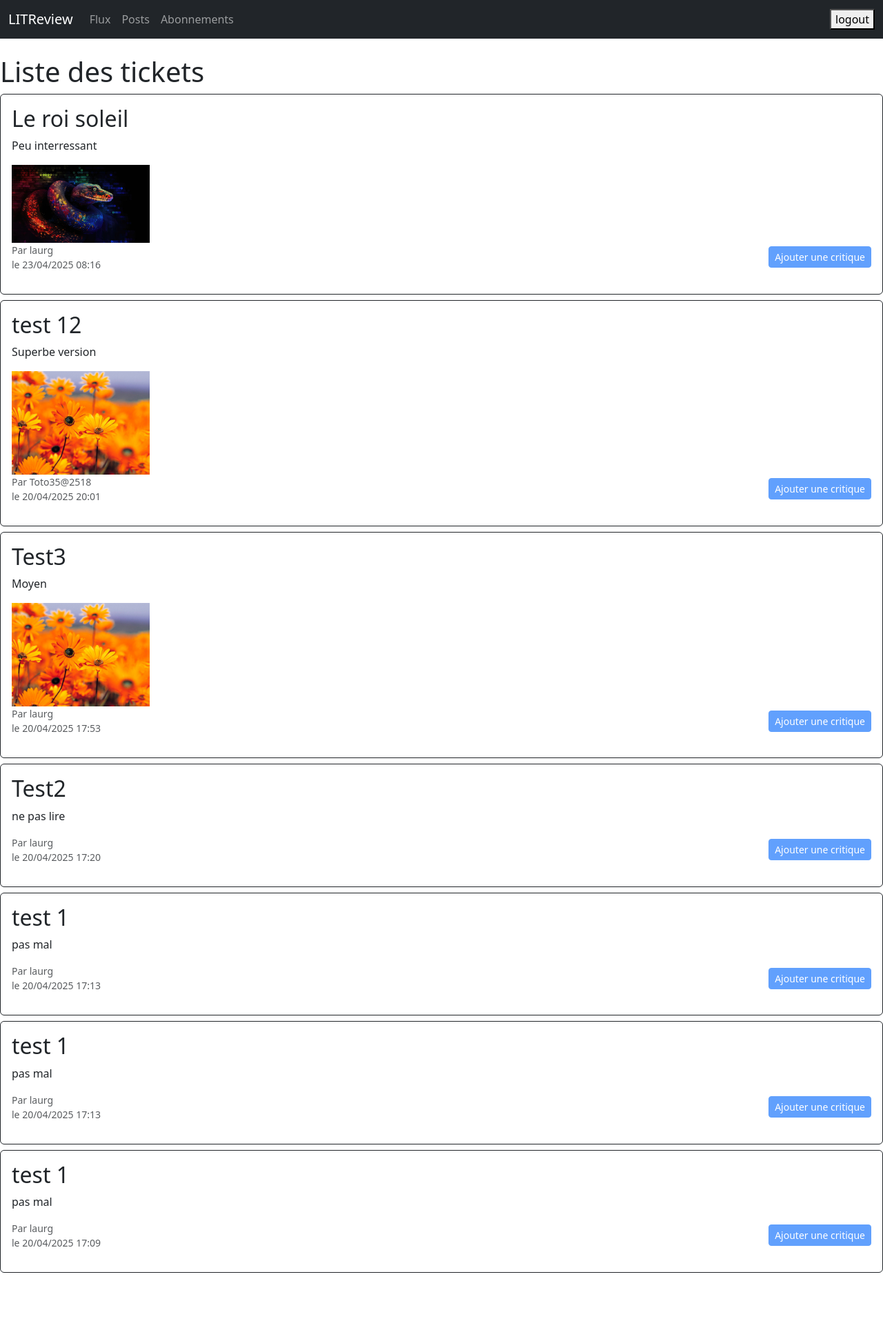
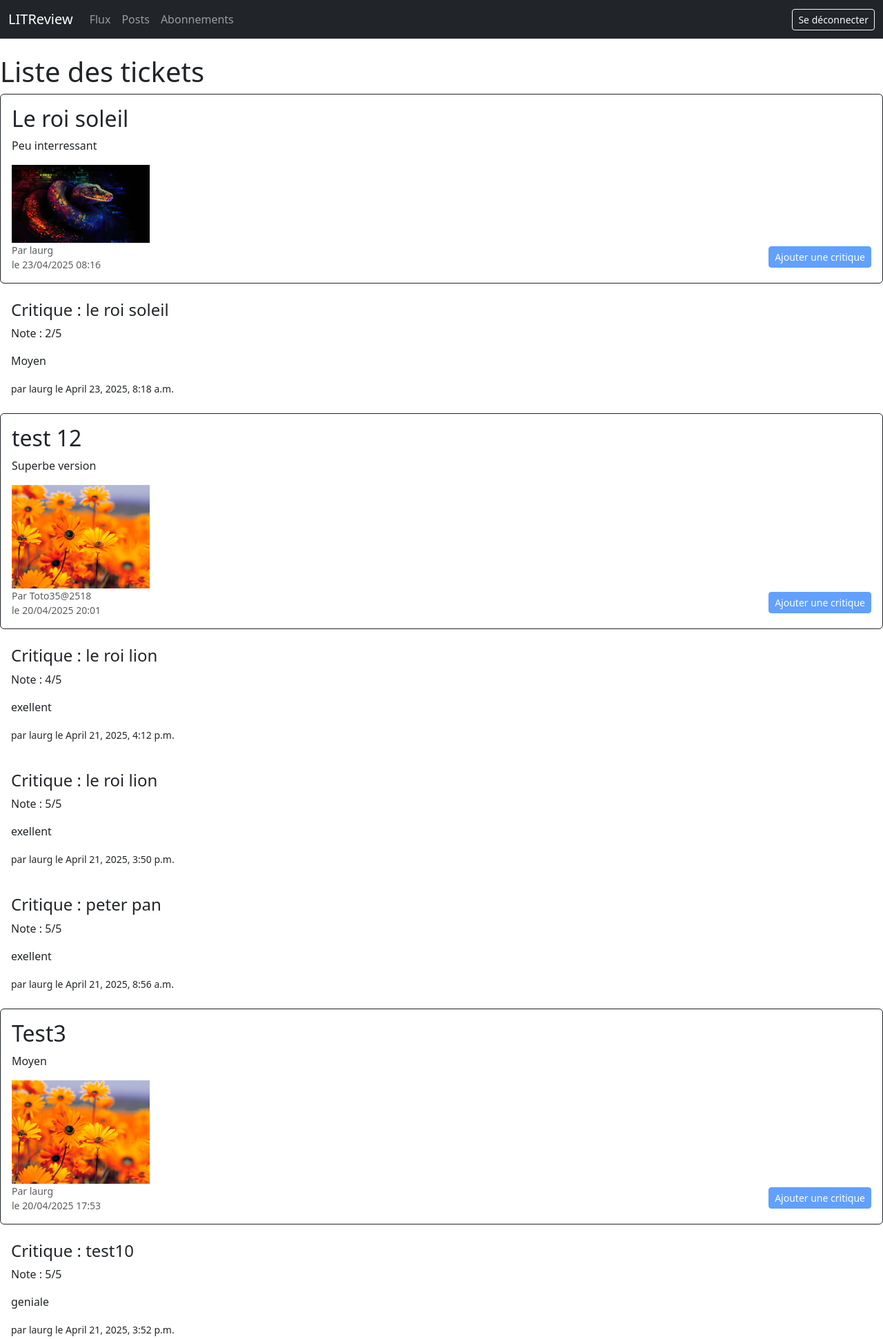
Before and after one commit to Laureopen/Projet9, a Django app: page /reviews/flux/ in a window 1280 px wide. Shown: the top 1941 px of the page at 69% size. Before the commit the page ends 1845 px from the top, so only its background shows below. Run offline with Django 5.2, Linux system fonts and the light colour scheme; a user stored in the database is signed in; data comes from the database, SQL or seed files in the repository.

Commit message:
Mise à jour de Django

```diff
--- a/templates/reviews/ticket_list.html
+++ b/templates/reviews/ticket_list.html
@@ -7,7 +7,6 @@
     <title>{% block title %}LITReview{% endblock %}</title>
     <link href="https://cdn.jsdelivr.net/npm/bootstrap@5.3.3/dist/css/bootstrap.min.css" rel="stylesheet">
     <script src="https://code.jquery.com/jquery-3.6.0.min.js"></script>
-    <script src="{% static 'js/ticket_list.js' %}"></script>
     <link rel="stylesheet" href="{% static 'style.css' %}">
 </head>
 <body>
@@ -21,10 +20,7 @@
                 <li class="nav-item"><a class="nav-link" href="{% url 'posts' %}">Posts</a></li>
                 <li class="nav-item"><a class="nav-link" href="{% url 'abonnements' %}">Abonnements</a></li>
             </ul>
-            <form method="post" action="{% url 'logout' %}">
-                {% csrf_token %}
-                <button type="submit">logout</button>
-            </form>
+            <a href="{% url 'logout' %}" class="btn btn-outline-light btn-sm">Se déconnecter</a>
         </div>
     </div>
 </nav>
@@ -39,21 +35,21 @@
                 <img src="{{ ticket.image.url }}" alt="Image du ticket" style="max-width: 200px;">
             {% endif %}
             <div class="card-footer d-flex justify-content-between align-items-center">
-                <small class="text-muted">Par {{ ticket.user }}<br>le {{ ticket.time_created|date:"d/m/Y H:i" }}</small>
+                <small class="text-muted">Par {{ ticket.user }}<br>le {{ ticket.time_created|date:"d/m/Y H:i " }}</small>
                 <button class="btn btn-sm btn-primary review-button" data-ticket-id="{{ ticket.id }}"
                         data-url="{% url 'create-review-for-ticket' ticket.id %}"
-                        {% if ticket.ordered_review_set|length  > 0 %} disabled {% endif %}>
+                        {% if ticket.ordered_review_set|length > 0 %} disabled {% endif %}>
                     Ajouter une critique
                 </button>
             </div>
-            <div class="review-form-container mt-3" id="review-form-{{ ticket.id }}"></div>
+
         </div>
-    {% for review in ticket.ordered_review_set.all %}
-
-    {% endfor %}
+        <div class="review-form-container" id="review-form-{{ ticket.id }}"></div>
+        {% for review in ticket.ordered_review_set.all %}
+            {% include 'reviews/single_review.html' %}
+        {% endfor %}
     {% empty %}
-        <p>Aucun ticket pour le moment</p>
+        <p>Aucun ticket pour le moment.</p>
     {% endfor %}
 </div>
-</body>
 </html>
```
